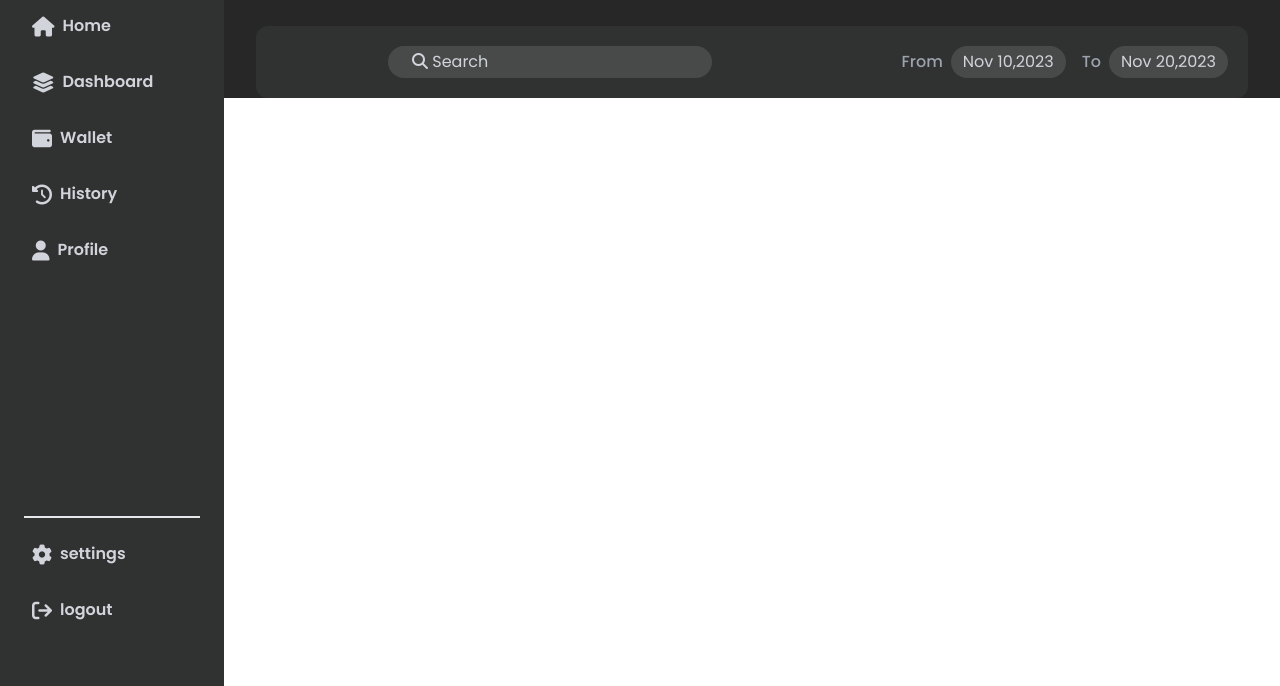
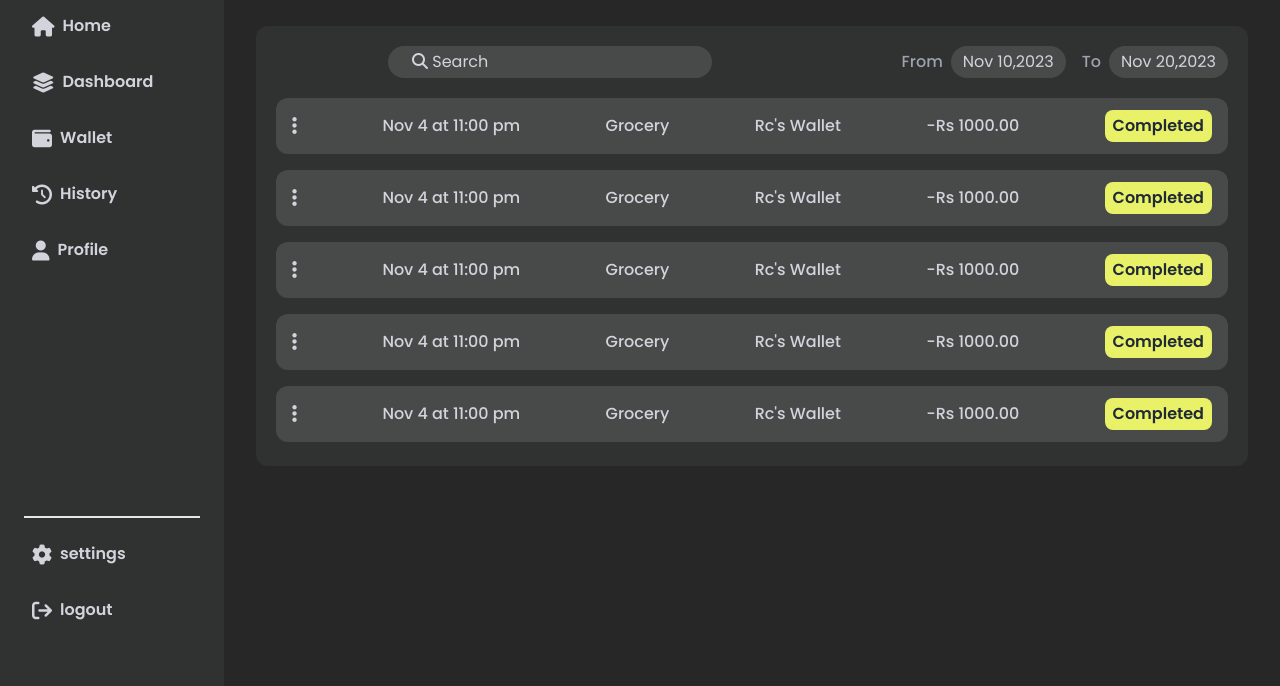
Before and after one commit to RehanChalana/Pocket-Dex, a website: page src/history.html in a window 1280 px wide. Shown: the part 114-800 px from the top of the page. Drawn offline with Linux system fonts and the light colour scheme.

Commit message:
designed history list

```diff
--- a/src/history.css
+++ b/src/history.css
@@ -8,6 +8,10 @@
     background-color: #303131;
 }
 
-.m-h-c-header-left,.header-from-date,.header-to-date{
+.m-h-c-header-left,.header-from-date,.header-to-date,.history-list-entry{
     background-color: #484a4a;
 }
+
+.history-entry-check{
+    background-color: #E8F167;
+}
--- a/src/history.html
+++ b/src/history.html
@@ -27,7 +27,7 @@
         </div>
     </div>
 
-    <div class="main px-8 pt-6 flex flex-col gap-4">
+    <div class="main px-8 pt-6 flex flex-col gap-4 h-screen">
         <div class="main-header flex justify-between ">
             <div class="m-header-l">
                 <div class="m-h-l-searchbar pl-6 pr-72 py-2 rounded-2xl text-gray-300">
@@ -64,7 +64,61 @@
                         <div class="header-to-date py-1 px-3 rounded-2xl text-gray-300">Nov 20,2023</div>
                     </div>
                 </div>
+            </div>
 
+            <!-- history-list -->
+            <div class="history-list">
+                <!-- list headings -->
+                <div class="history-list-headings">
+
+                </div>
+                <!-- list entries -->
+                <div class="history-list-entries flex flex-col gap-4 px-2 py-3">
+                    <div class="history-list-entry flex justify-between px-4 py-3 text-gray-300 text-medium font-medium rounded-xl items-center">
+                        <div class="history-entry-options-icon"><i class="fa-solid fa-ellipsis-vertical fa-lg"></i></div>
+                        <div class="history-entry-date">Nov 4 at 11:00 pm</div>
+                        <div class="history-entry-name">Grocery</div>
+                        <div class="history-entry-wallet">Rc's Wallet</div>
+                        <div class="history-entry-amount">-Rs 1000.00</div>
+                        <div class="history-entry-check text-gray-800 px-2 py-1 font-semibold rounded-lg">Completed</div>
+                    </div>
+
+                    <div class="history-list-entry flex justify-between px-4 py-3  text-gray-300 text-medium font-medium rounded-xl items-center">
+                        <div class="history-entry-options-icon"><i class="fa-solid fa-ellipsis-vertical fa-lg"></i></div>
+                        <div class="history-entry-date">Nov 4 at 11:00 pm</div>
+                        <div class="history-entry-name">Grocery</div>
+                        <div class="history-entry-wallet">Rc's Wallet</div>
+                        <div class="history-entry-amount">-Rs 1000.00</div>
+                        <div class="history-entry-check text-gray-800 px-2 py-1 font-semibold rounded-lg">Completed</div>
+                    </div>
+
+                    <div class="history-list-entry flex justify-between px-4 py-3  text-gray-300 text-medium font-medium rounded-xl items-center">
+                        <div class="history-entry-options-icon"><i class="fa-solid fa-ellipsis-vertical fa-lg"></i></div>
+                        <div class="history-entry-date">Nov 4 at 11:00 pm</div>
+                        <div class="history-entry-name">Grocery</div>
+                        <div class="history-entry-wallet">Rc's Wallet</div>
+                        <div class="history-entry-amount">-Rs 1000.00</div>
+                        <div class="history-entry-check text-gray-800 px-2 py-1 font-semibold rounded-lg">Completed</div>
+                    </div>
+
+                    <div class="history-list-entry flex justify-between px-4 py-3  text-gray-300 text-medium font-medium rounded-xl items-center">
+                        <div class="history-entry-options-icon"><i class="fa-solid fa-ellipsis-vertical fa-lg"></i></div>
+                        <div class="history-entry-date">Nov 4 at 11:00 pm</div>
+                        <div class="history-entry-name">Grocery</div>
+                        <div class="history-entry-wallet">Rc's Wallet</div>
+                        <div class="history-entry-amount">-Rs 1000.00</div>
+                        <div class="history-entry-check text-gray-800 px-2 py-1 font-semibold rounded-lg">Completed</div>
+                    </div>
+
+                    <div class="history-list-entry flex justify-between px-4 py-3  text-gray-300 text-medium font-medium rounded-xl items-center">
+                        <div class="history-entry-options-icon"><i class="fa-solid fa-ellipsis-vertical fa-lg"></i></div>
+                        <div class="history-entry-date">Nov 4 at 11:00 pm</div>
+                        <div class="history-entry-name">Grocery</div>
+                        <div class="history-entry-wallet">Rc's Wallet</div>
+                        <div class="history-entry-amount">-Rs 1000.00</div>
+                        <div class="history-entry-check text-gray-800 px-2 py-1 font-semibold rounded-lg">Completed</div>
+                    </div>
+                </div>
             </div>
         </div>
 
```
Also changed, not shown: src/output.css.
